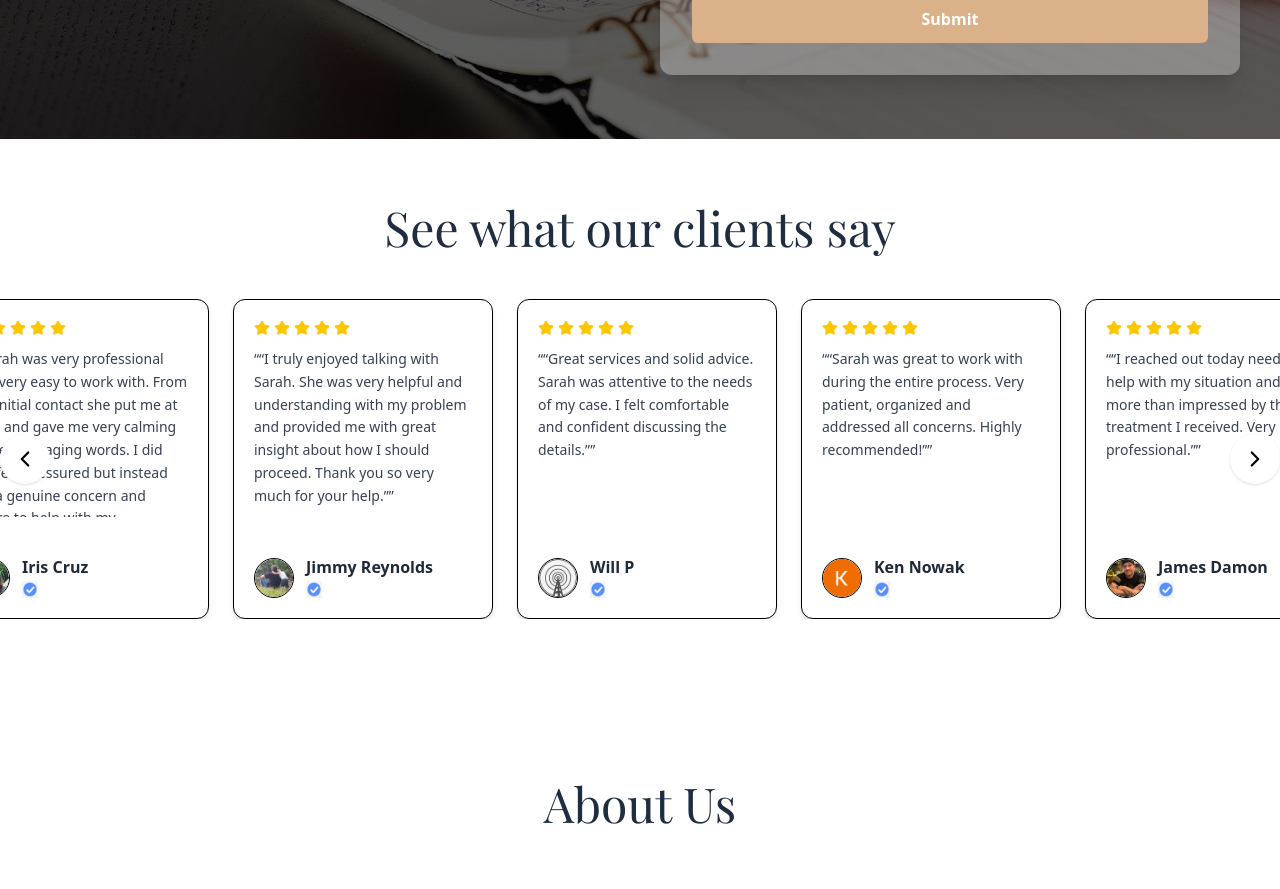
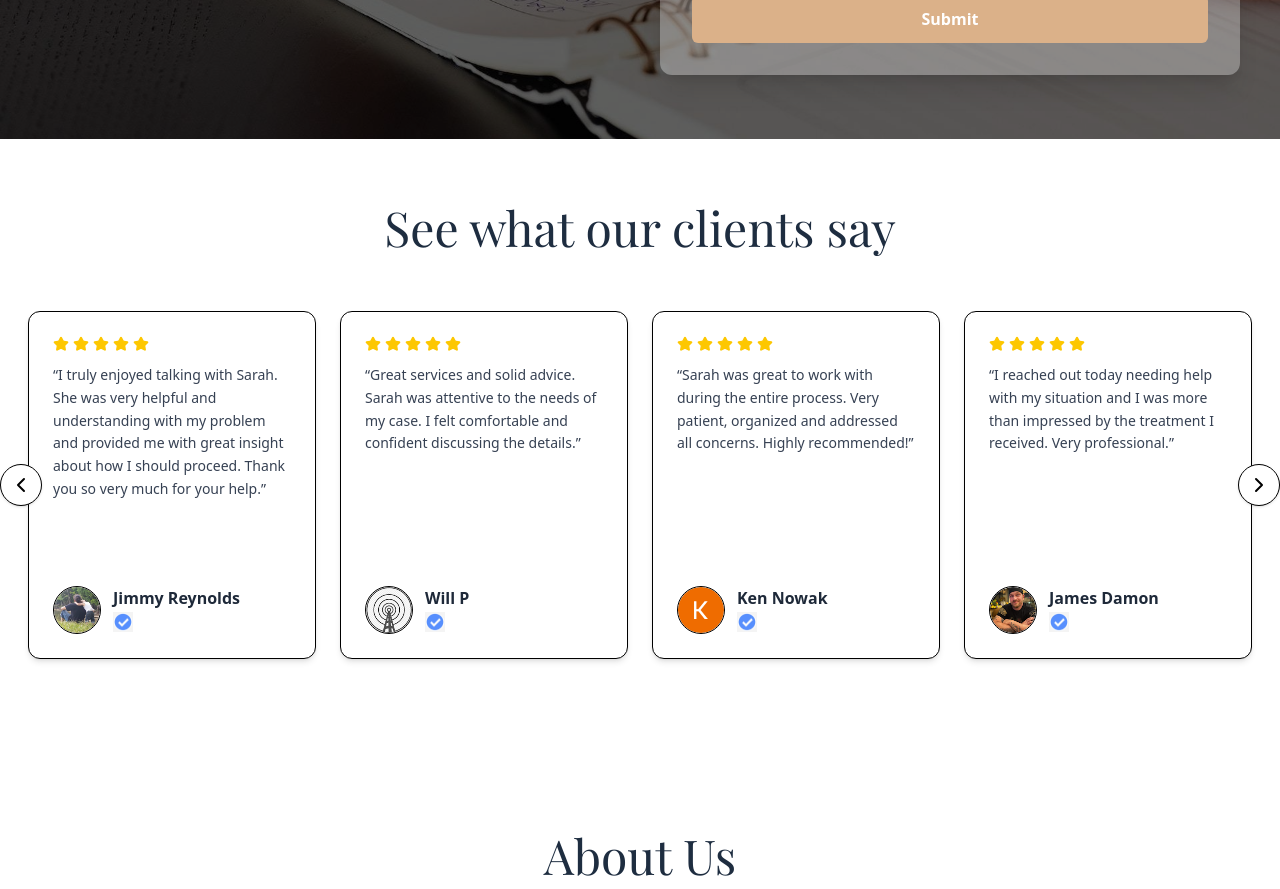
Before and after one commit to itrigerinnovationspvtltd/PrivaconPI, a React (Vite) app: page / in a window 1280 px wide. Shown: the part 660-1549 px from the top of the page. Built offline with nearby package versions, Linux system fonts and the light colour scheme; a web font is replaced by a local one.

Commit message:
Testimonial section updated

```diff
--- a/src/components/Testimonials.jsx
+++ b/src/components/Testimonials.jsx
@@ -1,4 +1,4 @@
-import React, { useEffect, useState } from "react";
+import React, { useState, useEffect } from "react";
 import { Star, ChevronLeft, ChevronRight } from "lucide-react";
 
 const testimonials = [
@@ -6,142 +6,165 @@ const testimonials = [
     name: "Andrew Sippel",
     rating: 5,
     avatar: "/users/user5.png",
-    text: `"It says alot about the Character of a company when they will Say one thing but Do another ... like telling someone they're interested in a job, but never sending a quote ... rather than having the Decency to just turn the job down.”`,
+    text: `It says alot about the Character of a company when they will Say one thing but Do another ... like telling someone they're interested in a job, but never sending a quote ... rather than having the Decency to just turn the job down.`,
   },
   {
     name: "Iris Cruz",
     rating: 5,
     avatar: "/users/user1.png",
-    text: `"Sarah was very professional and very easy to work with. From the initial contact she put me at ease and gave me very calming and encouraging words. I did not feel pressured but instead felt a genuine concern and desire to help with my situation."`,
+    text: `Sarah was very professional and very easy to work with. From the initial contact she put me at ease and gave me very calming and encouraging words. I did not feel pressured but instead felt a genuine concern and desire to help with my situation.`,
   },
   {
     name: "Jimmy Reynolds",
     rating: 5,
     avatar: "/users/user2.png",
-    text: `“I truly enjoyed talking with Sarah. She was very helpful and understanding with my problem and provided me with great insight about how I should proceed. Thank you so very much for your help.”`,
+    text: `I truly enjoyed talking with Sarah. She was very helpful and understanding with my problem and provided me with great insight about how I should proceed. Thank you so very much for your help.`,
   },
   {
     name: "Will P",
     rating: 5,
     avatar: "/users/user3.png",
-    text: `“Great services and solid advice. Sarah was attentive to the needs of my case. I felt comfortable and confident discussing the details.”`,
+    text: `Great services and solid advice. Sarah was attentive to the needs of my case. I felt comfortable and confident discussing the details.`,
   },
   {
     name: "Ken Nowak",
     rating: 5,
     avatar: "/users/user4.png",
-    text: `“Sarah was great to work with during the entire process. Very patient, organized and addressed all concerns. Highly recommended!”`,
+    text: `Sarah was great to work with during the entire process. Very patient, organized and addressed all concerns. Highly recommended!`,
   },
   {
     name: "James Damon",
     rating: 5,
     avatar: "/users/user6.png",
-    text: `“I reached out today needing help with my situation and I was more than impressed by the treatment I received. Very professional.”`,
+    text: `I reached out today needing help with my situation and I was more than impressed by the treatment I received. Very professional.`,
   },
   {
     name: "Mahi Malik",
     rating: 5,
     avatar: "/users/user7.png",
-    text: `“She found rare art pieces for me within hours — amazing experience. Highly recommended!”`,
+    text: `She found rare art pieces for me within hours — amazing experience. Highly recommended!`,
   },
   {
     name: "Vannessa Sanchez",
     rating: 5,
     avatar: "/users/user8.png",
-    text: `“Such a pleasure to work with. Very personable and comforting. Highly recommend!”`,
+    text: `Such a pleasure to work with. Very personable and comforting. Highly recommend!`,
   },
 ];
 
 const Testimonials = () => {
-  const [position, setPosition] = useState(0);
+  const [currentIndex, setCurrentIndex] = useState(0);
+  const [cardsPerView, setCardsPerView] = useState(1);
 
-  const SCROLL_AMOUNT = 375;
-
-  // Auto scroll
+  // Determine cards per screen size
   useEffect(() => {
-    const timer = setInterval(() => {
-      setPosition((prev) => prev + 1);
-    }, 4000);
-    return () => clearInterval(timer);
+    const handleResize = () => {
+      if (window.innerWidth >= 1024) setCardsPerView(4);
+      else if (window.innerWidth >= 640) setCardsPerView(2);
+      else setCardsPerView(1);
+    };
+    handleResize();
+    window.addEventListener("resize", handleResize);
+    return () => window.removeEventListener("resize", handleResize);
   }, []);
 
-  // Move left and right manually
-  const goLeft = () => setPosition((p) => p - 1);
-  const goRight = () => setPosition((p) => p + 1);
+  // Functions must be declared BEFORE useEffect
+  const nextSlide = () => {
+    setCurrentIndex((prev) =>
+      prev + 1 > testimonials.length - cardsPerView ? 0 : prev + 1
+    );
+  };
+
+  const prevSlide = () => {
+    setCurrentIndex((prev) =>
+      prev - 1 < 0 ? testimonials.length - cardsPerView : prev - 1
+    );
+  };
+
+  // Auto-scroll
+  useEffect(() => {
+    const interval = setInterval(() => {
+      nextSlide();
+    }, 3000);
+    return () => clearInterval(interval);
+  }, [currentIndex, cardsPerView]);
 
   return (
-    <section className="w-full py-16 bg-white relative">
+    <section className="w-full py-16 bg-white">
+      {/* Title */}
       <h2 className="playfair-display text-[#1E2D40] text-center text-3xl md:text-5xl font-bold mb-12">
         See what our clients say
       </h2>
 
-      <div className="max-w-7xl mx-auto relative">
-        {/* Arrows */}
+      {/* Slider Container */}
+      <div className="relative max-w-7xl mx-auto px-4">
+        {/* Left Button */}
         <button
-          onClick={goLeft}
-          className="flex absolute left-0 top-1/2 -translate-y-1/2 bg-white shadow p-3 rounded-full z-20"
+          onClick={prevSlide}
+          className="absolute left-0 top-1/2 transform -translate-y-1/2 bg-white border shadow rounded-full p-2 z-10 hover:bg-gray-100 transition"
         >
-          <ChevronLeft size={26} />
+          <ChevronLeft size={24} />
         </button>
 
-        <button
-          onClick={goRight}
-          className="flex absolute right-0 top-1/2 -translate-y-1/2 bg-white shadow p-3 rounded-full z-20"
+        {/* Cards Wrapper */}
+        <div className="overflow-hidden">
+          <div
+            className="flex transition-transform duration-500"
+            style={{ transform: `translateX(-${(100 / cardsPerView) * currentIndex}%)` }}
           >
-          <ChevronRight size={26} />
-        </button>
-
-        {/* Slider */}
-        <div className="overflow-hidden px-4 md:px-6 lg:px-10">
-          <div
-            className="flex gap-6 transition-transform duration-500"
-            style={{
-              transform: `translateX(-${(position * SCROLL_AMOUNT) % (testimonials.length * SCROLL_AMOUNT)}px)`
-            }}
-          >
-            {[...testimonials, ...testimonials].map((t, i) => (
+            {testimonials.map((t, i) => (
               <div
                 key={i}
-                className="
-                  bg-white shadow-md border rounded-xl p-5
-                  hover:shadow-xl transition flex flex-col
-                  min-w-[350px] sm:min-w-[300px] lg:min-w-[260px]
-                  h-[360px] sm:h-[320px]
-                "
+                className={`shrink-0 w-full sm:w-1/2 lg:w-1/4 p-3`}
               >
+                <div className="bg-white shadow-md border rounded-xl p-6 hover:shadow-xl transition flex flex-col h-full">
                   {/* Stars */}
                   <div className="flex gap-1 mb-3">
-                  {[...Array(t.rating)].map((_, idx) => (
+                    {[...Array(t.rating)].map((_, i) => (
                       <Star
-                      key={idx}
+                        key={i}
                         size={16}
                         className="text-yellow-400 fill-yellow-400"
                       />
                     ))}
                   </div>
 
-                <p className="text-gray-700 text-sm leading-relaxed mb-6 overflow-hidden">
+                  {/* Text */}
+                  <p className="text-gray-700 text-sm leading-relaxed mb-6 grow">
                     “{t.text}”
                   </p>
 
+                  {/* User Info */}
                   <div className="mt-auto flex items-center gap-3 pt-4">
                     <img
                       src={t.avatar}
                       alt={t.name}
-                    className="w-10 h-10 rounded-full object-cover border"
+                      className="w-12 h-12 rounded-full object-cover border"
                     />
-
                     <div>
                       <h4 className="font-semibold text-gray-800 leading-tight">
                         {t.name}
                       </h4>
-                    <img src="/checkmark.jpg" alt="verified" className="w-4 mt-1" />
+                      <img
+                        src="/checkmark.jpg"
+                        alt="verified"
+                        className="w-5 mt-1"
+                      />
+                    </div>
                   </div>
                 </div>
               </div>
             ))}
           </div>
         </div>
+
+        {/* Right Button */}
+        <button
+          onClick={nextSlide}
+          className="absolute right-0 top-1/2 transform -translate-y-1/2 bg-white border shadow rounded-full p-2 z-10 hover:bg-gray-100 transition"
+        >
+          <ChevronRight size={24} />
+        </button>
       </div>
     </section>
   );
```
Lines whose indentation alone changed are shown as unchanged.
